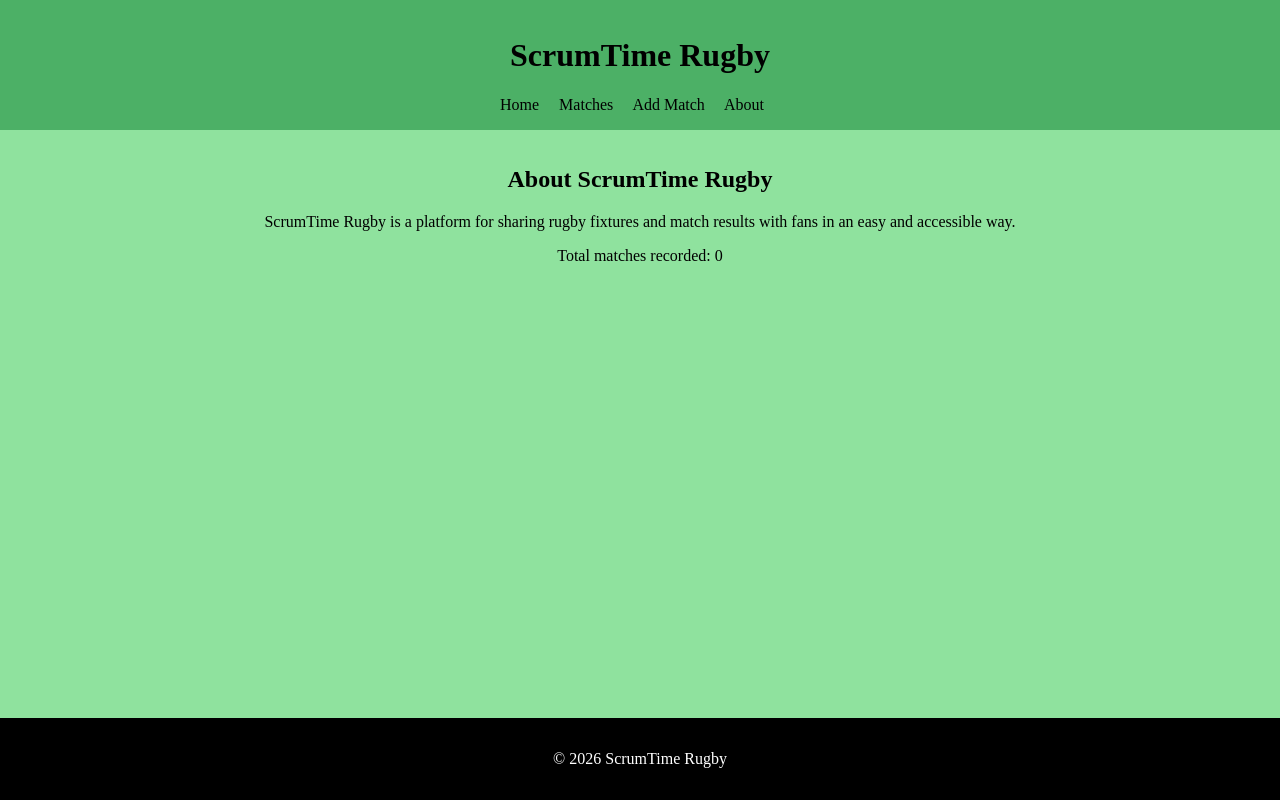
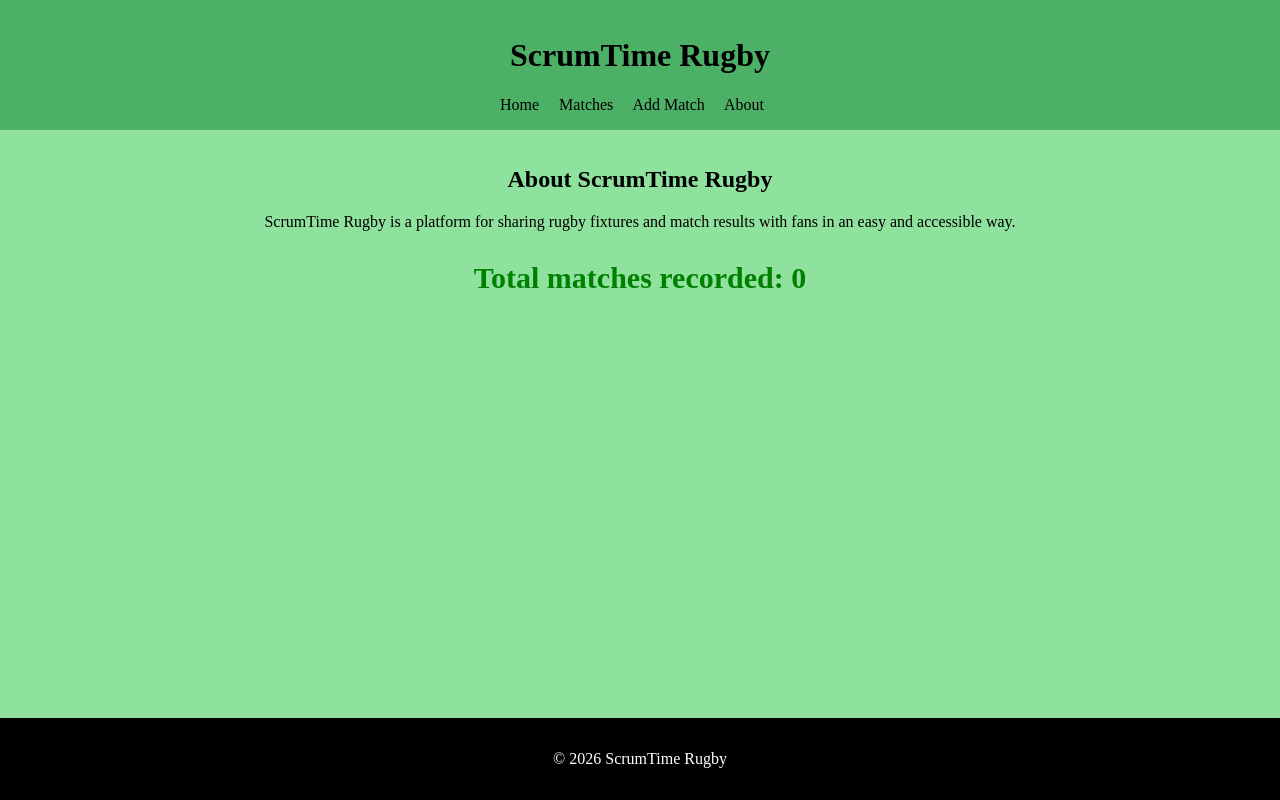
Before and after one commit to Mogeni-cell/ScrumTime-Rugby, a plain HTML site: page about.html in a window 1280 px wide. Drawn offline with Linux system fonts and the light colour scheme.

Commit message:
modified about html

```diff
--- a/about.html
+++ b/about.html
@@ -25,7 +25,10 @@
           results with fans in an easy and accessible way.
         </p>
 
-        <p id="matchCount"></p>
+        <p
+          id="matchCount"
+          style="font-weight: bold; font-size: 30px; color: green"
+        ></p>
       </section>
     </main>
 
```
